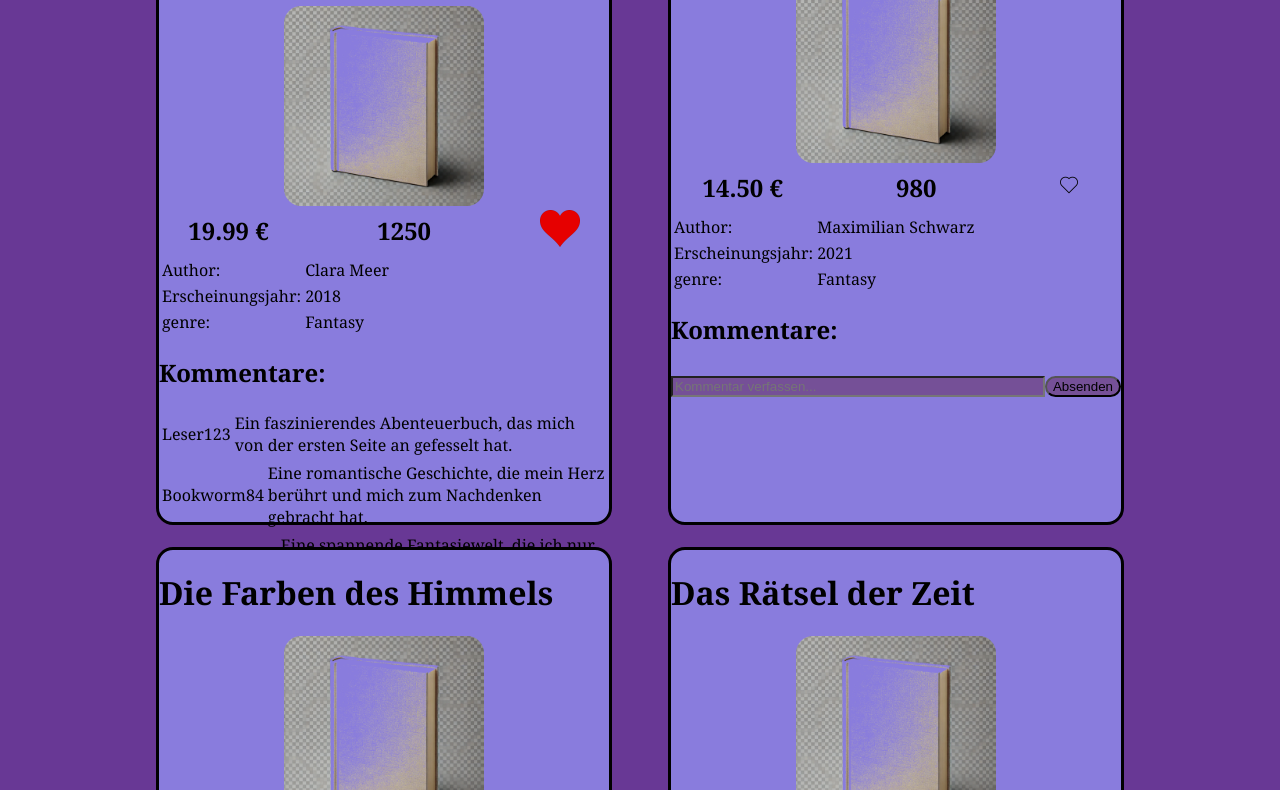
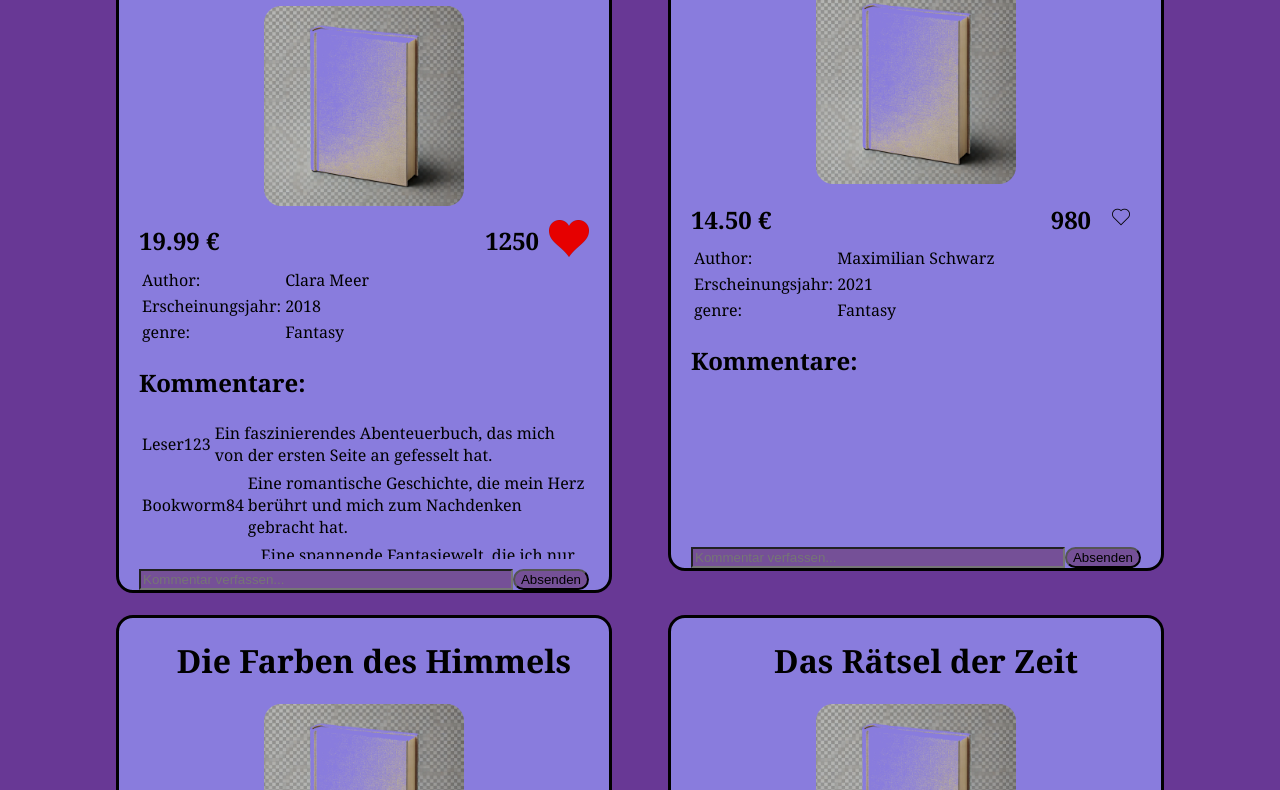
Before and after one commit to MirkanPolat/BookStore, a plain HTML site: page index.html in a window 1280 px wide. Shown: the part 228-1018 px from the top of the page. Drawn offline with Linux system fonts and the light colour scheme.

Commit message:
Neue Änderungen

```diff
--- a/js/script.js
+++ b/js/script.js
@@ -13,16 +13,6 @@ function renderBooksLibrary (){
    }
 }
 
-function renderCommentsTemplate(i,j){
-    return /*html*/`
-    <table>
-        <tr>
-            <td>${books[i].comments[j].name}</td>
-            <td>${books[i].comments[j].comment}</td>
-        </tr>
-    </table>
-    `
-}
 
 function addComment(i){
     let inputField = document.getElementById(`comment-input${i}`).value
--- a/js/template.js
+++ b/js/template.js
@@ -1,5 +1,5 @@
-function renderBooksTemplate(i){
-    return /*html*/`
+function renderBooksTemplate(i) {
+    return /*html*/ `
           <div class="books-shield" >
               <div>
                 <h1>${books[i].name}</h1>
@@ -9,7 +9,9 @@ function renderBooksTemplate(i){
               </div>
               <div class="prices">
                    <h2> ${books[i].price.toFixed(2)} € </h2>
-                <h2> ${books[i].likes} </h2> <div id="LikeContent${i}"></div>
+                   <div class="likes-counter" >
+                   <h2>${books[i].likes} </h2> <div id="LikeContent${i}"></div>
+              </div>
               </div>
               <table>
                   <tr>
@@ -39,5 +41,17 @@ function renderBooksTemplate(i){
 
 
           </div>
-    `
+      `;
   }
+  function renderCommentsTemplate(i, j) {
+    return /*html*/ `
+      <div>
+      <table>
+          <tr>
+              <td>${books[i].comments[j].name}</td>
+              <td>${books[i].comments[j].comment}</td>
+          </tr>
+      </table>
+  </div>
+      `;
+  }
--- a/style/style.css
+++ b/style/style.css
@@ -7,8 +7,10 @@ header{
     background-color: rgb(97, 97, 189);
     display: flex;
 }
-header h1{
+h1{
     padding-left: 20px;
+    display: flex;
+    justify-content: center;
 }
 main{
     min-height: calc(100vh - 80px);
@@ -28,12 +30,14 @@ main{
 }
 .books-shield{
     width: 450px;
-    height: 645px;
+    min-height: 645px;
     border-radius: 17px;
     border: solid;
     background-color: rgb(137, 124, 221);
     margin-left: 17px;
     margin-right: 17px;
+    padding-left: 20px;
+    padding-right: 20px;
 }
 .books-customize{
     display: flex;
@@ -46,14 +50,27 @@ main{
 .prices{
     height: 50px;
     display: flex;
-    justify-content: space-around;
+    justify-content: space-between;
     align-items: center;
     gap: 50px;
+    margin-top: 10px;
 }
 .all-comments{
     gap: 100px;
     overflow-y: auto;
-    max-height: 150px;
+    height: 140px;
+}
+.all-comments::-webkit-scrollbar {
+    width: 20px; /* Breite des Scrollbalkens */
+}
+.all-comments::-webkit-scrollbar-thumb {
+    background: rgb(48, 52, 92); /* Farbe des beweglichen Balkens */
+    border-radius: 10px;
+}
+
+.all-comments::-webkit-scrollbar-track {
+    background: rgb(104, 101, 171); /* Hintergrund des Tracks */
+    border-radius: 10px;
 }
 .heart-img{
     width: 40px;
@@ -76,6 +93,10 @@ main{
     flex: 1;
 }
 .table{
+    height: 100px;
+}
+.likes-counter{
     display: flex;
-    justify-content: space-around;
+    align-items: center;
+    gap: 10px;
 }
```
Lines whose indentation alone changed are shown as unchanged.
